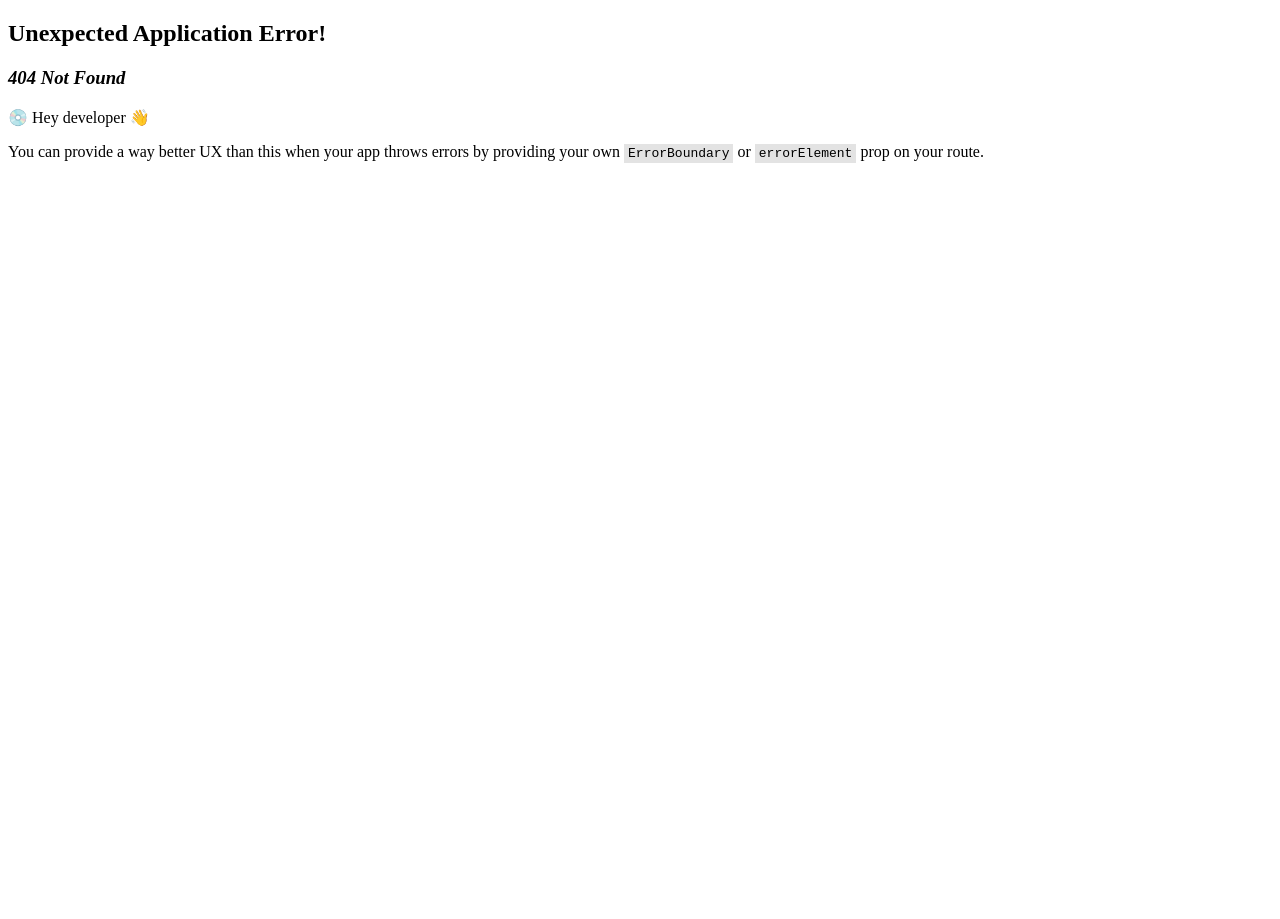
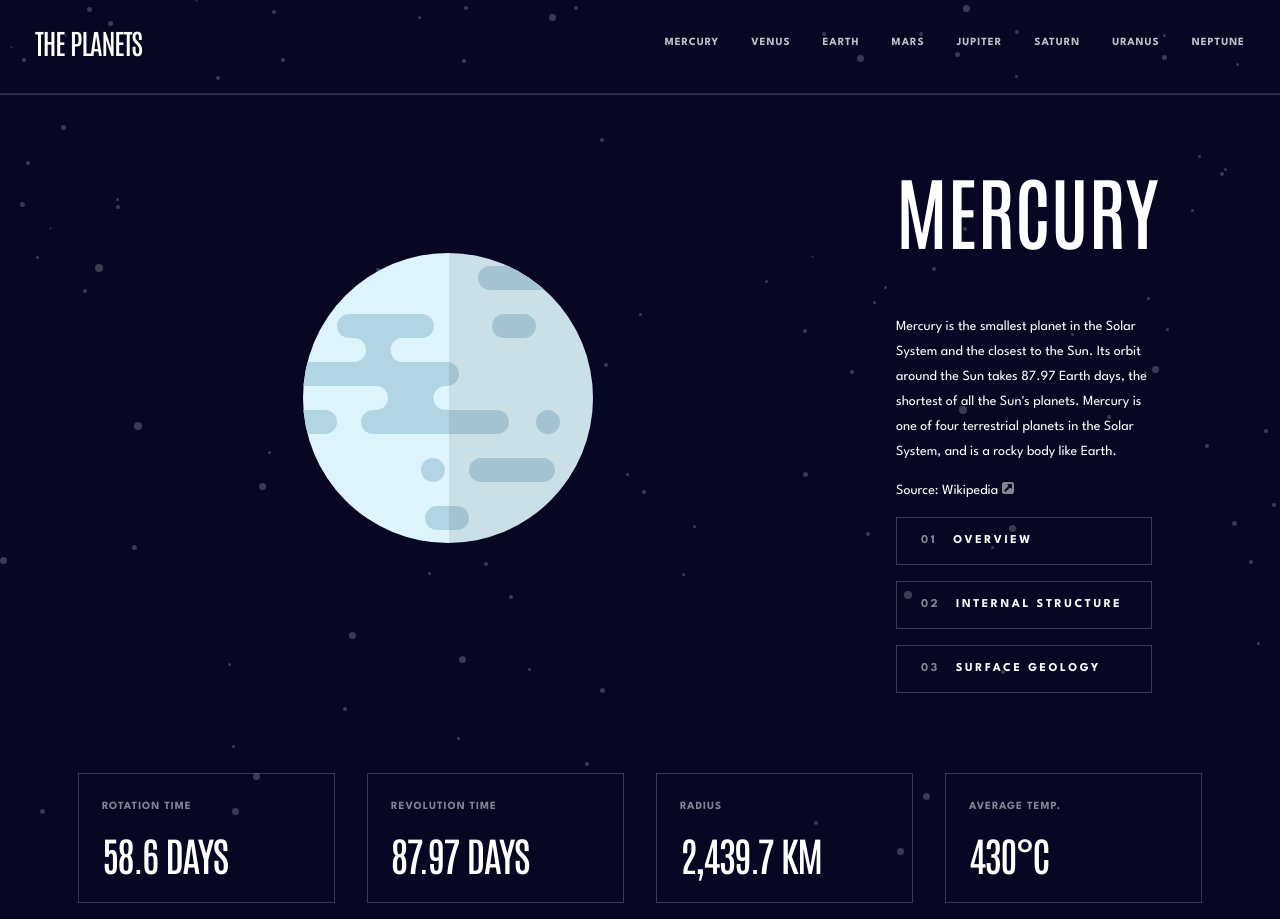
Before and after one commit to Davitpurceladze/Planets-Facts-React, a React (Vite) app: page /Earth in a window 1280 px wide. Before the commit this address had no page. Before the commit the page ends 800 px from the top, so only its background shows below. Built offline with nearby package versions, Linux system fonts and the light colour scheme.

Commit message:
create link navigation, use Data file to get Data into components depending on navigation link

```diff
--- /dev/null
+++ b/src/Hooks/GetPlanetInformation.ts
@@ -0,0 +1,13 @@
+import { useState } from "react";
+import Data from "../db/data.json";
+
+export function getPlanetInformation(planetName: string | undefined) {
+  //   const [planetData, setPlanetData] = useState();
+  const [data] = Data.filter((planet) => {
+    return planet.name == planetName;
+  });
+
+  return data;
+  //   setPlanetData(data);
+  //   return planetData;
+}
--- a/src/Routers.tsx
+++ b/src/Routers.tsx
@@ -6,11 +6,18 @@ import {
 } from "react-router-dom";
 import Root from "./pages/Root";
 import Mercury from "./pages/Mercury";
+import { getPlanetInformation } from "./Hooks/GetPlanetInformation";
 
 const router = createBrowserRouter(
   createRoutesFromElements(
     <Route path="/" element={<Root />}>
-      <Route path="mercury" element={<Mercury />}></Route>
+      <Route
+        path=":planetName"
+        element={<Mercury />}
+        loader={async ({ params }) => {
+          return getPlanetInformation(params.planetName);
+        }}
+      ></Route>
     </Route>
   )
 );
--- a/src/components/Buttons.tsx
+++ b/src/components/Buttons.tsx
@@ -1,10 +1,25 @@
 import styled from "styled-components";
+import Data from "../db/data.json";
+import { useState } from "react";
+import { getPlanetInformation } from "../Hooks/GetPlanetInformation";
+
+// const getPlanetInformation = Data.filter((planet) => {
+//   return planet.name == "Mercury";
+// });
 
 function Buttons() {
+  const data = getPlanetInformation("Venus");
+
+  // const [data, setData] = useState(Data);
   return (
     <>
       <ButtonsContainer>
-        <Button>
+        <Button
+          onClick={() => {
+            // console.log(getPlanetInformation);
+            console.log(data);
+          }}
+        >
           <ButtonNumber>01</ButtonNumber> OVERVIEW{" "}
         </Button>
         <Button>
--- a/src/components/InformationAboutPlanets.tsx
+++ b/src/components/InformationAboutPlanets.tsx
@@ -1,6 +1,7 @@
 import styled from "styled-components";
 import SourceIcon from "../assets/icon-source.svg";
 import Buttons from "./Buttons";
+import PlanetDataInterface from "../PlanetDataInterface";
 
 interface Props {
   buttonsDependingDimension: (width: number) => boolean;
--- a/src/layout/Navbar/Navbar.tsx
+++ b/src/layout/Navbar/Navbar.tsx
@@ -1,17 +1,34 @@
 import styled from "styled-components";
+import { Link } from "react-router-dom";
 
 function Navbar() {
   return (
     <div>
       <UlStyled>
+        <Link to="Mercury" style={{ textDecoration: "none" }}>
           <DivStyled>MERCURY</DivStyled>
+        </Link>
+        <Link to="Venus" style={{ textDecoration: "none" }}>
           <DivStyled>VENUS</DivStyled>
+        </Link>
+        <Link to="Earth" style={{ textDecoration: "none" }}>
           <DivStyled>EARTH</DivStyled>
+        </Link>
+        <Link to="Mars" style={{ textDecoration: "none" }}>
           <DivStyled>MARS</DivStyled>
+        </Link>
+        <Link to="Jupiter" style={{ textDecoration: "none" }}>
           <DivStyled>JUPITER</DivStyled>
+        </Link>
+        <Link to="Saturn" style={{ textDecoration: "none" }}>
           <DivStyled>SATURN</DivStyled>
+        </Link>
+        <Link to="Uranus" style={{ textDecoration: "none" }}>
           <DivStyled>URANUS</DivStyled>
+        </Link>
+        <Link to="Neptune" style={{ textDecoration: "none" }}>
           <DivStyled>NEPTUNE</DivStyled>
+        </Link>
       </UlStyled>
     </div>
   );
@@ -46,6 +63,7 @@ const DivStyled = styled.div`
   text-align: center;
   transition: 0.3s;
   position: relative;
+  text-decoration: none;
 
   &::before {
     content: "";
--- a/src/pages/Mercury.tsx
+++ b/src/pages/Mercury.tsx
@@ -4,6 +4,9 @@ import UseWindowDimensions from "../Hooks/GetWindowDimensions";
 import MobileButtons from "../components/MobileButtons";
 import FactsAboutPlanets from "../components/FactsAboutPlanets";
 import InformationAboutPlanets from "../components/InformationAboutPlanets";
+
+import { useLoaderData } from "react-router-dom";
+import PlanetDataInterface from "../PlanetDataInterface";
 
 function Mercury() {
   //get window width
@@ -22,6 +25,10 @@ function Mercury() {
       return "111px";
     }
   };
+
+  const PlanetData = useLoaderData() as PlanetDataInterface;
+
+  console.log(PlanetData);
 
   return (
     <div>
```
Also changed, not shown: src/PlanetDataInterface.ts (renamed from src/PlanetsDataInterface.ts). Lines whose indentation alone changed are shown as unchanged.
